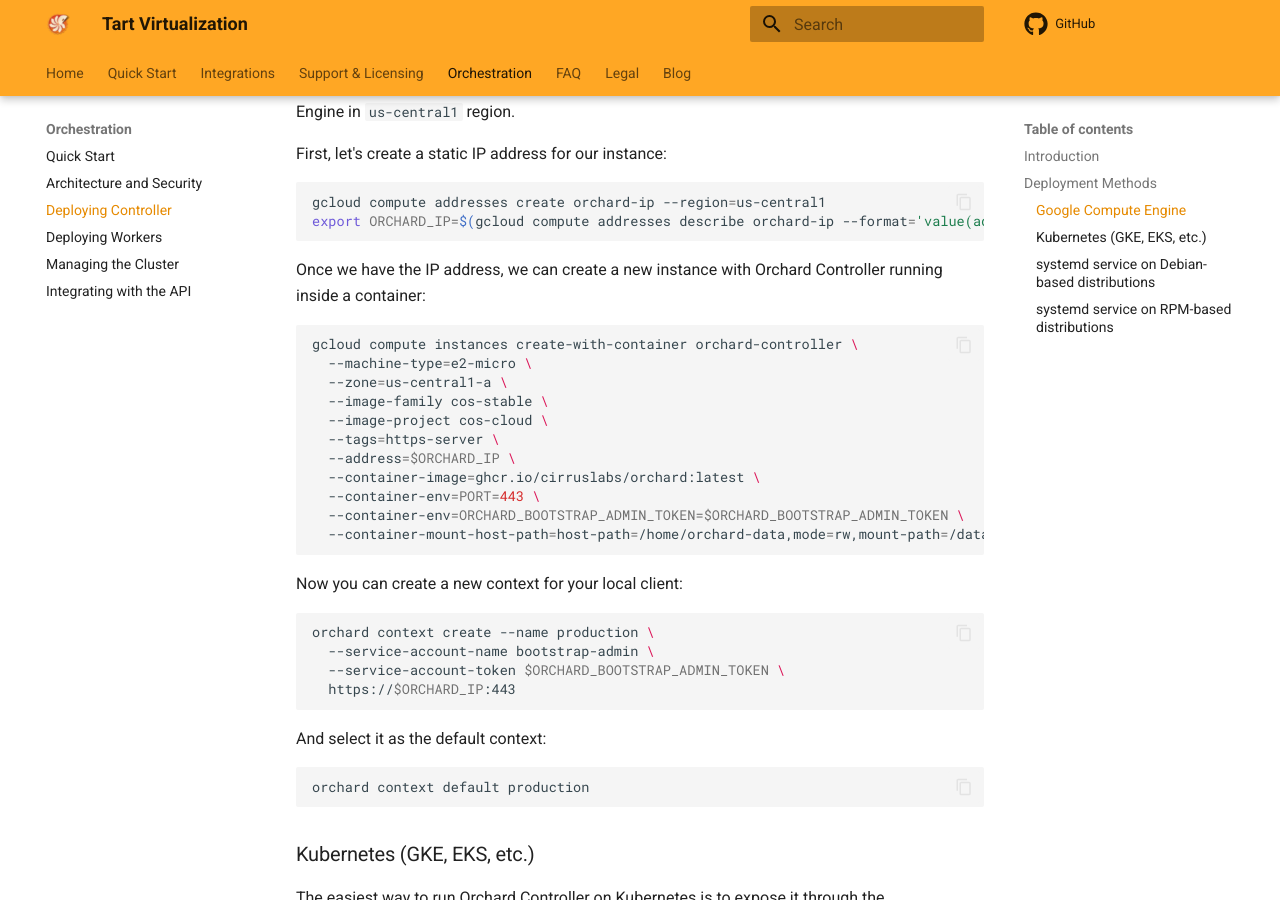
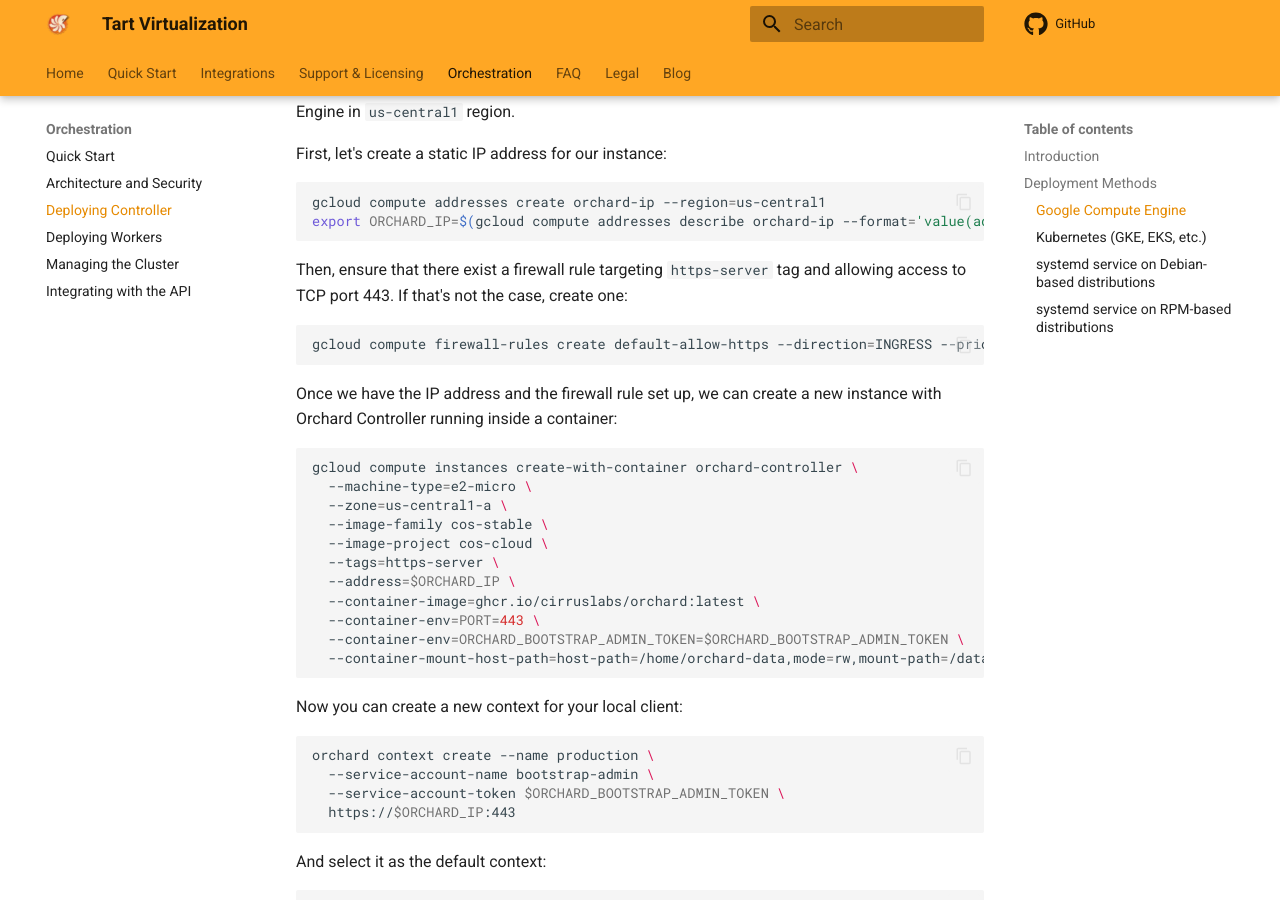
Before and after one commit to cirruslabs/tart, an MkDocs documentation site: the page built from docs/orchard/deploying-controller.md, in a window 1280 px wide and 900 px high, scrolled down 878 px. Built offline with MkDocs 1.6.1 and Material for MkDocs 9.7.7, drawn with Linux system fonts in a browser that asks for light colours; plug-ins that fetch from the network failed and are left out; comment, search, counter and statistics services are not loaded.

Commit message:
docs: a firewall rule needs to be created when deploying Orchard to GCE (#983)

````diff
--- a/docs/orchard/deploying-controller.md
+++ b/docs/orchard/deploying-controller.md
@@ -31,7 +31,13 @@
 export ORCHARD_IP=$(gcloud compute addresses describe orchard-ip --format='value(address)' --region=us-central1)
 ```
 
-Once we have the IP address, we can create a new instance with Orchard Controller running inside a container:
+Then, ensure that there exist a firewall rule targeting `https-server` tag and allowing access to TCP port 443. If that's not the case, create one:
+
+```shell
+gcloud compute firewall-rules create default-allow-https --direction=INGRESS --priority=1000 --network=default --action=ALLOW --rules=tcp:443 --source-ranges=0.0.0.0/0 --target-tags=https-server
+```
+
+Once we have the IP address and the firewall rule set up, we can create a new instance with Orchard Controller running inside a container:
 
 ```bash
 gcloud compute instances create-with-container orchard-controller \
````
